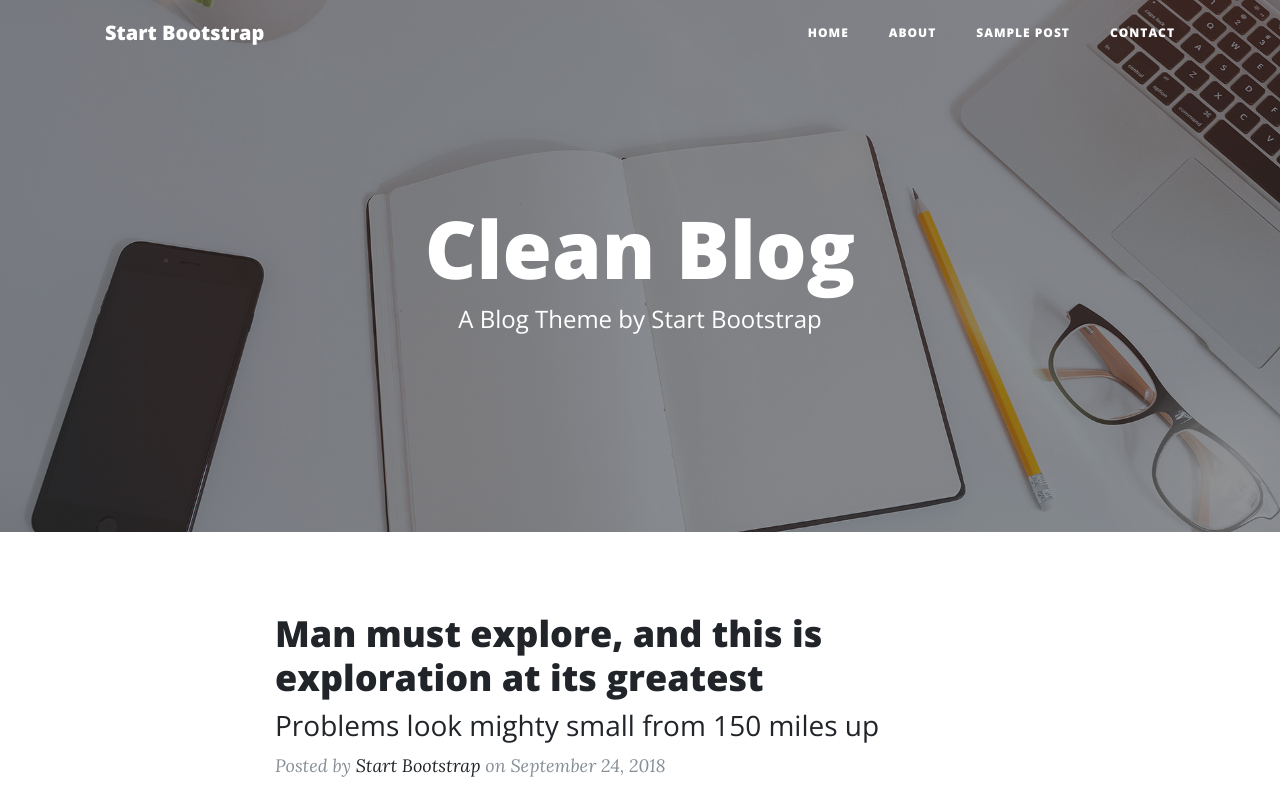
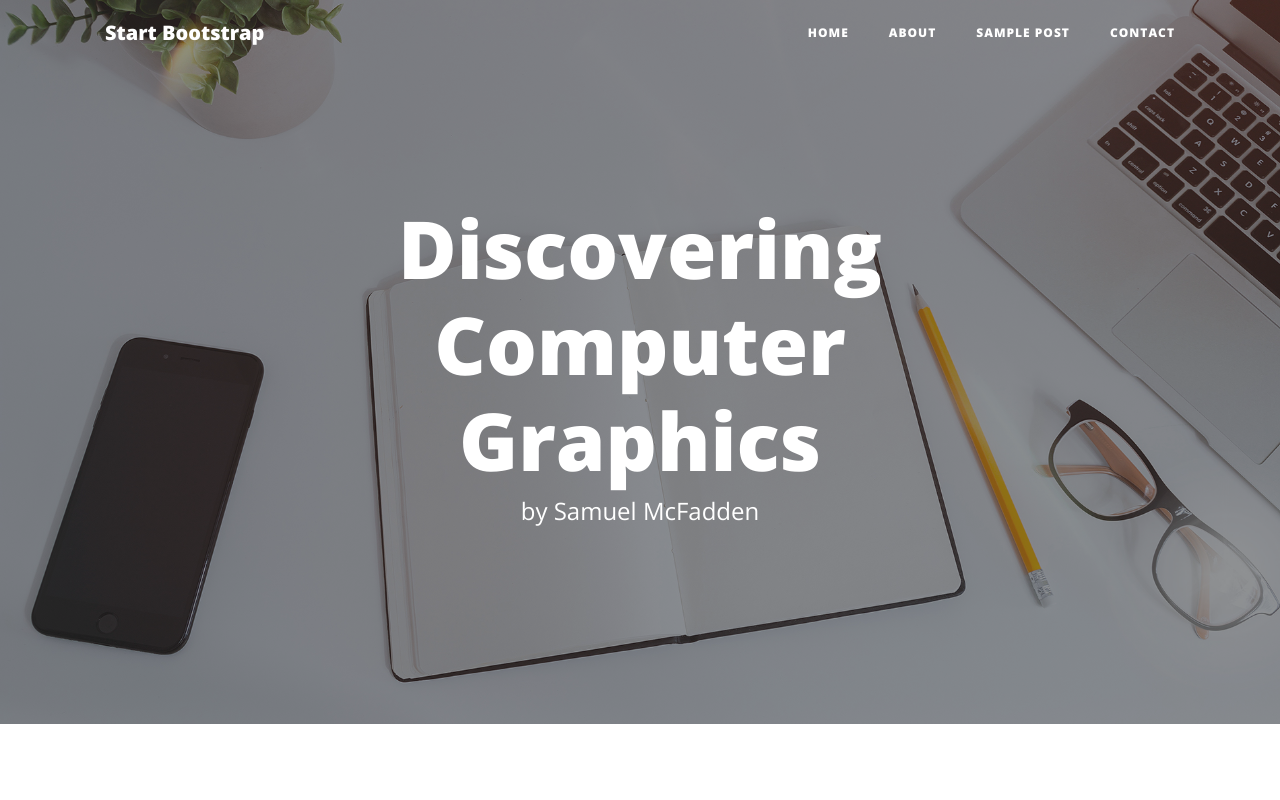
Before and after one commit to samuelm2/samuelm2.github.io, a website: page index.html in a window 1280 px wide. Shown: the top 800 px of the page. Drawn offline with nearby package versions, Linux system fonts and the light colour scheme.

Commit message:
changed title

```diff
--- a/index.html
+++ b/index.html
@@ -59,8 +59,8 @@
         <div class="row">
           <div class="col-lg-8 col-md-10 mx-auto">
             <div class="site-heading">
-              <h1>Clean Blog</h1>
-              <span class="subheading">A Blog Theme by Start Bootstrap</span>
+                <h1>Discovering Computer Graphics</h1>
+              <span class="subheading"> by Samuel McFadden</span>
             </div>
           </div>
         </div>
```
